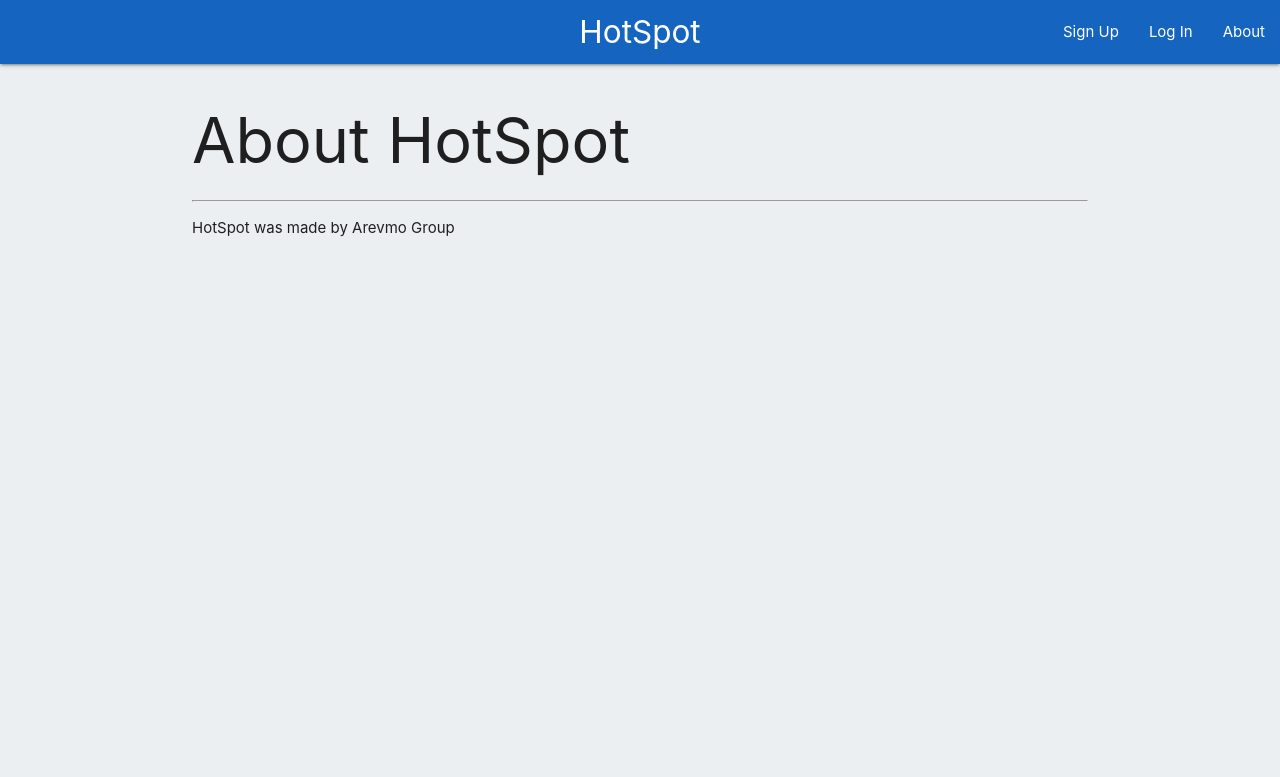
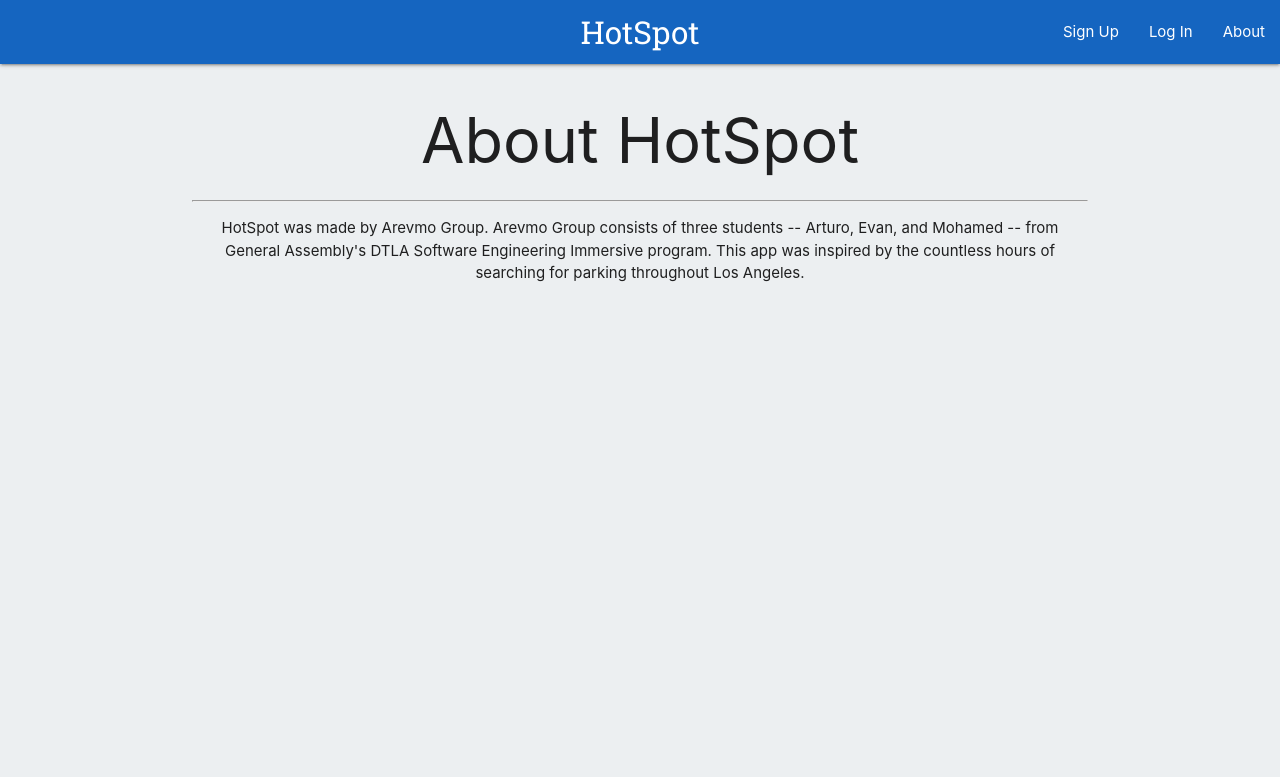
Before and after one commit to evmaloney/hotspot, a Django app: page /about/ in a window 1280 px wide. Shown: the top 777 px of the page. Run offline with Django 4.2, Linux system fonts and the light colour scheme.

Commit message:
Updates home page and about page

```diff
--- a/main_app/static/css/style.css
+++ b/main_app/static/css/style.css
@@ -13,11 +13,34 @@
   text-align: right;
 }
 
-nav {
-  color: red;
+.background-img {
+  background-image: url('https://free-images.com/lg/9f83/cars_vehicles_street_parking.jpg');
+  height: 100%;
+  background-position: center;
+  background-repeat: no-repeat;
+  background-size: cover;
 }
 
-.card-image{
+.logo-style {
+  font-weight: 500;
+  font-family: 'Roboto Slab', serif;
+}
+
+.homefont-style {
+  font-weight: 200;
+}
+
+.home-title {
+  margin-top: 70px;
+}
+
+.home-div-content {
+  position: absolute;
+  width: 100%;
+  bottom: 15px;
+}
+
+.card-image {
   display: flex;
   align-items: center;
   height: 100%;
--- a/main_app/templates/about.html
+++ b/main_app/templates/about.html
@@ -1,8 +1,10 @@
 {% extends 'base.html' %}
 {% block content %}
 
-<h1>About HotSpot</h1>
+<h1 class="center">About HotSpot</h1>
 <hr />
-<p>HotSpot was made by Arevmo Group</p>
+<p class="center">HotSpot was made by Arevmo Group. Arevmo Group consists of three students -- Arturo,
+Evan, and Mohamed -- from General Assembly's DTLA Software Engineering Immersive program.
+This app was inspired by the countless hours of searching for parking throughout Los Angeles.</p>
 
 {% endblock %}
--- a/main_app/templates/base.html
+++ b/main_app/templates/base.html
@@ -10,6 +10,9 @@
   <title>HotSpot</title>
   <link rel="stylesheet" href="https://cdnjs.cloudflare.com/ajax/libs/materialize/1.0.0/css/materialize.min.css">
   <link rel="stylesheet" type="text/css" href="{% static 'css/style.css' %}">
+  <link rel="preconnect" href="https://fonts.googleapis.com">
+  <link rel="preconnect" href="https://fonts.gstatic.com" crossorigin>
+  <link href="https://fonts.googleapis.com/css2?family=Roboto+Slab&display=swap" rel="stylesheet">
   <script src="https://cdnjs.cloudflare.com/ajax/libs/materialize/1.0.0/js/materialize.min.js"></script>
 </head>
 
@@ -18,7 +21,7 @@
     <nav>
       <div class="nav-wrapper blue darken-3">
         <ul>
-          <li><a href="{% url 'home' %}" class="center brand-logo">&nbsp;&nbsp;HotSpot&nbsp;&nbsp;</a></li>
+          <li><a href="{% url 'home' %}" class="center brand-logo logo-style">&nbsp;&nbsp;HotSpot&nbsp;&nbsp;</a></li>
         </ul>
         <ul>
           <li class="right"><a href="{% url 'about' %}">About</a></li>
```
Also changed, not shown: main_app/templates/home.html (+54 -4 lines).
